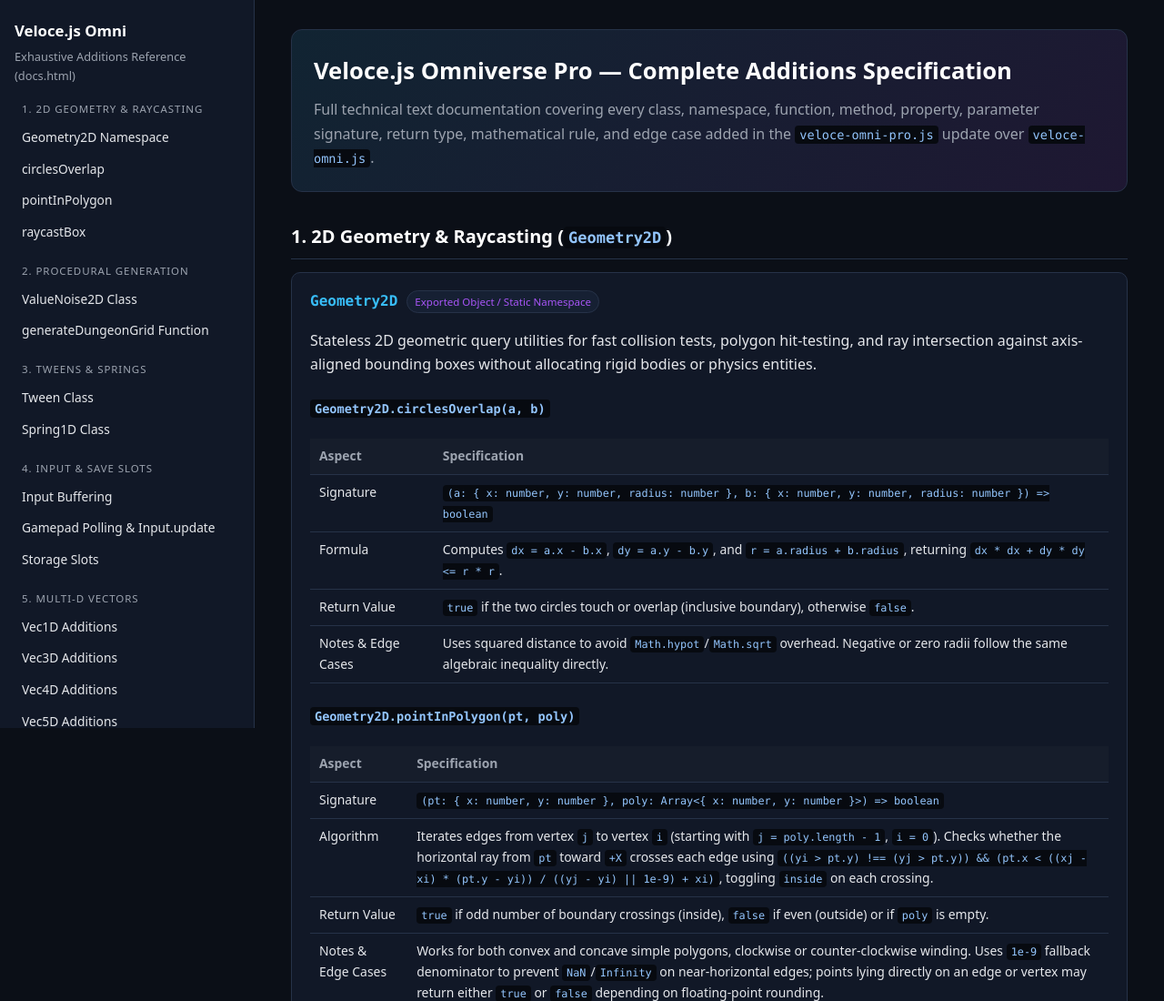
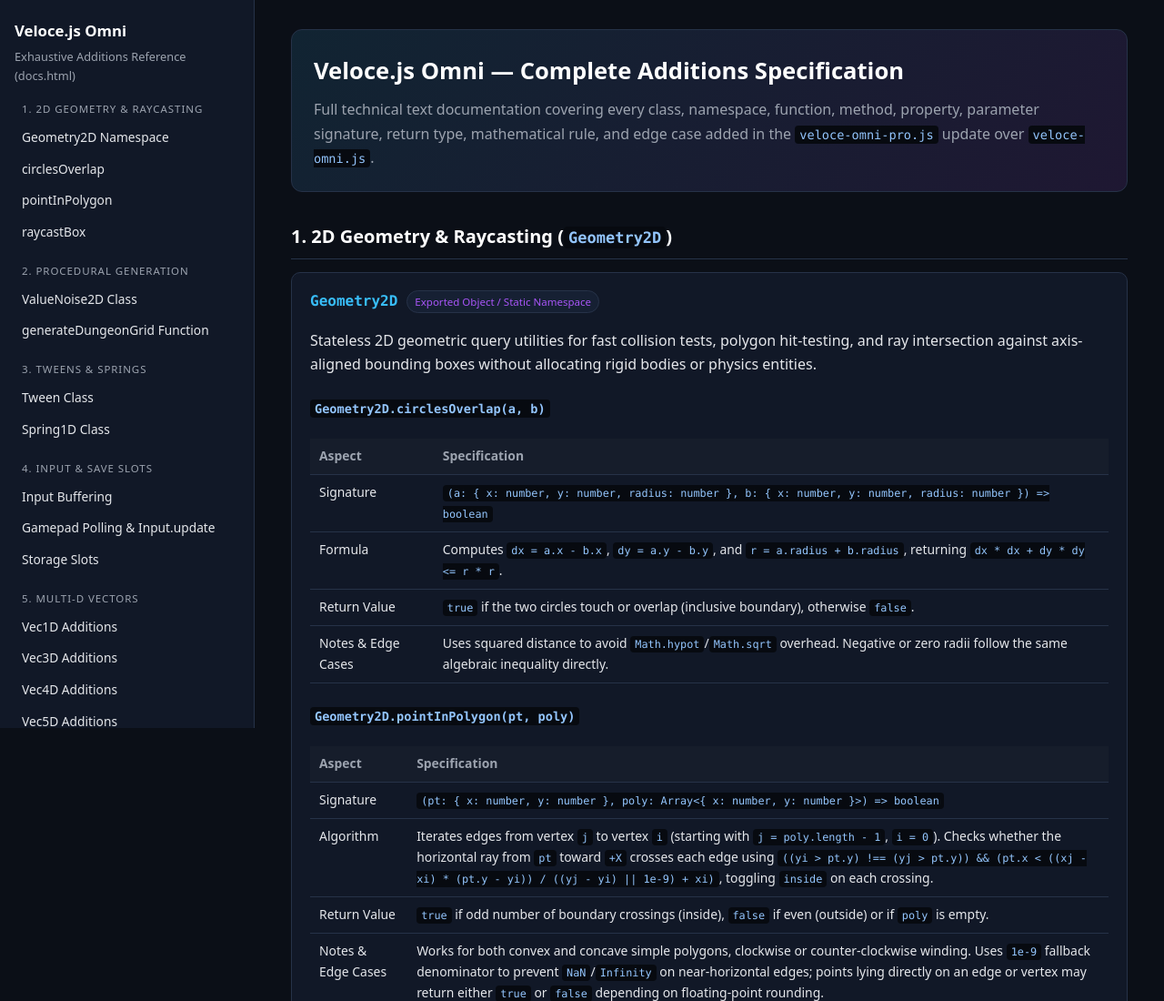
Before and after one commit to 37397398371280/Veloce-Omni, a website: page docs.html in a window 1280 px wide. Shown: the top 1100 px of the page at 91% size. Drawn offline with Linux system fonts and the light colour scheme.

Commit message:
Update docs.html

```diff
--- a/docs.html
+++ b/docs.html
@@ -247,7 +247,7 @@
 
     <main>
       <header class="hero">
-        <h2>Veloce.js Omniverse Pro — Complete Additions Specification</h2>
+        <h2>Veloce.js Omni — Complete Additions Specification</h2>
         <p>
           Full technical text documentation covering every class, namespace, function, method, property,
           parameter signature, return type, mathematical rule, and edge case added in the
```
